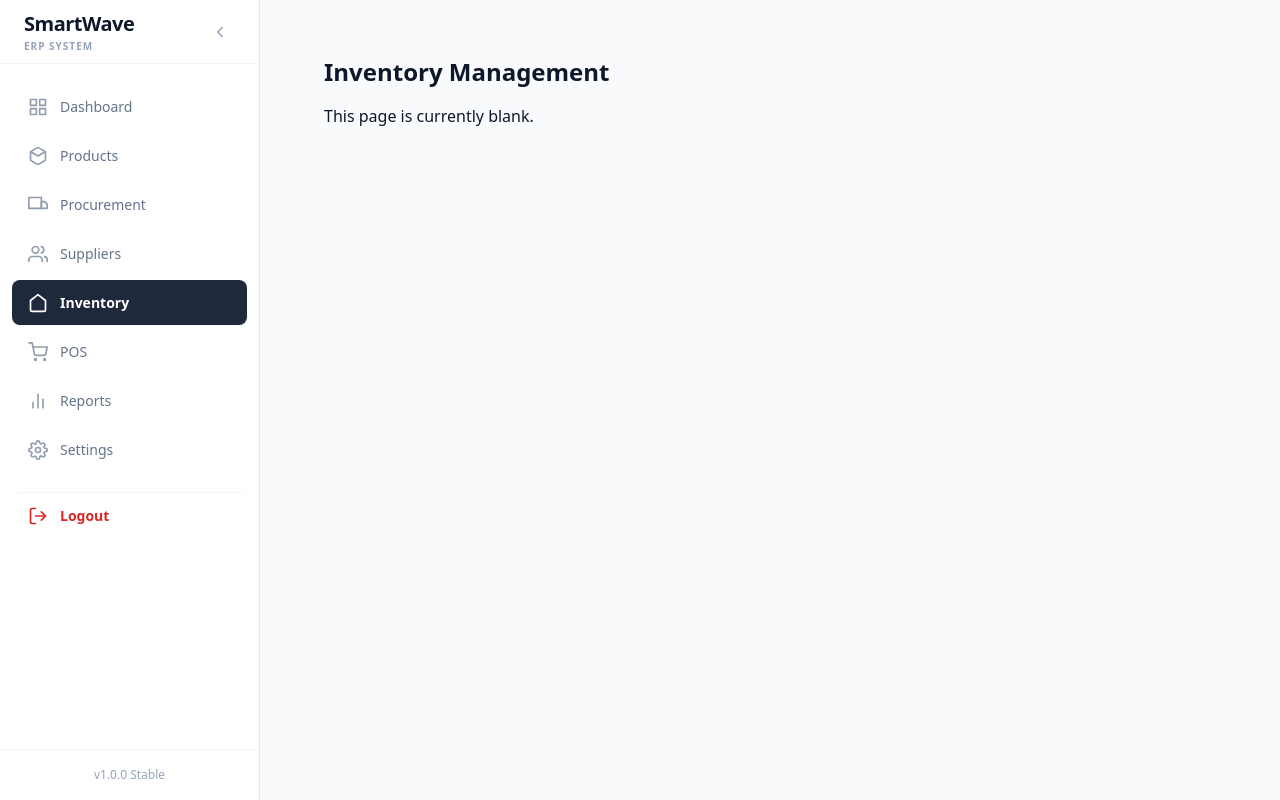
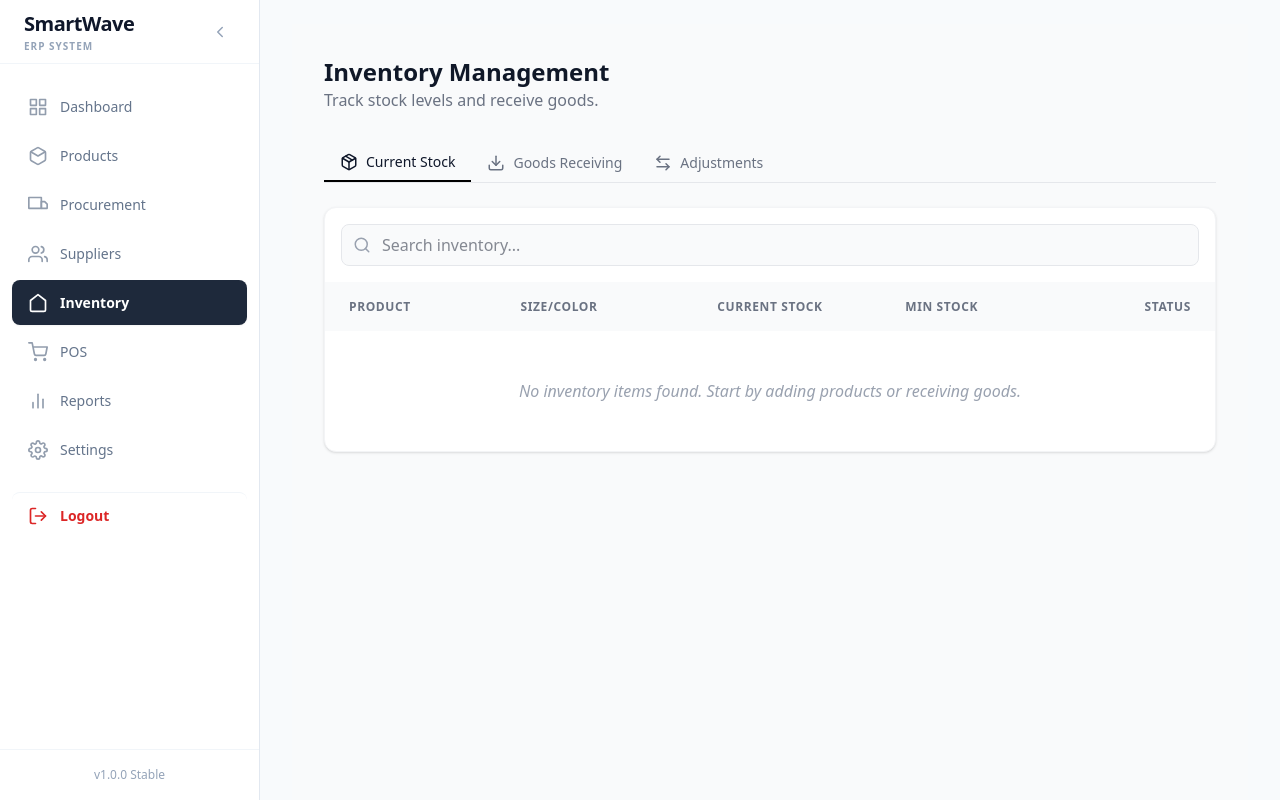
Before and after one commit to kawdoco/SmartWaveERP, a Next.js app in the folder frontend/: page /inventory in a window 1280 px wide. Built offline with nearby package versions, Linux system fonts and the light colour scheme; no server answers.

Commit message:
inventory

```diff
--- a/frontend/src/app/inventory/page.tsx
+++ b/frontend/src/app/inventory/page.tsx
@@ -1,8 +1,62 @@
-export default function InventoryPage() {
+import React from 'react';
+import { Search, Package, ArrowLeftRight, Download } from 'lucide-react';
+
+const InventoryPage = () => {
   return (
-    <div className="p-8">
-      <h1 className="text-2xl font-bold mb-4">Inventory Management</h1>
-      <p>This page is currently blank.</p>
+    <div className="p-8 bg-gray-50 min-h-screen">
+      {/* Header */}
+      <header className="mb-8">
+        <h1 className="text-2xl font-bold text-gray-900">Inventory Management</h1>
+        <p className="text-gray-500">Track stock levels and receive goods.</p>
+      </header>
+
+      {/* Tabs Navigation */}
+      <div className="flex border-b border-gray-200 mb-6">
+        <button className="flex items-center gap-2 px-4 py-2 border-b-2 border-black font-medium text-sm">
+          <Package size={18} />
+          Current Stock
+        </button>
+        <button className="flex items-center gap-2 px-4 py-2 text-gray-500 hover:text-black font-medium text-sm transition-colors">
+          <Download size={18} />
+          Goods Receiving
+        </button>
+        <button className="flex items-center gap-2 px-4 py-2 text-gray-500 hover:text-black font-medium text-sm transition-colors">
+          <ArrowLeftRight size={18} />
+          Adjustments
+        </button>
+      </div>
+
+      {/* Main Table Container */}
+      <div className="bg-white rounded-xl shadow-sm border border-gray-100 overflow-hidden">
+
+        {/* Search Bar Area */}
+        <div className="p-4 border-b border-gray-50">
+          <div className="relative max-w-full">
+            <Search className="absolute left-3 top-1/2 -transform -translate-y-1/2 text-gray-400" size={18} />
+            <input
+              type="text"
+              placeholder="Search inventory..."
+              className="w-full pl-10 pr-4 py-2 bg-gray-50 border border-gray-200 rounded-lg focus:outline-none focus:ring-2 focus:ring-blue-500 transition-all"
+            />
+          </div>
+        </div>
+
+        {/* Table Header */}
+        <div className="grid grid-cols-5 gap-4 px-6 py-4 bg-gray-50 text-xs font-bold text-gray-500 uppercase tracking-wider">
+          <div>Product</div>
+          <div>Size/Color</div>
+          <div className="text-center">Current Stock</div>
+          <div className="text-center">Min Stock</div>
+          <div className="text-right">Status</div>
+        </div>
+
+        {/* Table Body (Empty State/Placeholder) */}
+        <div className="p-12 text-center text-gray-400 italic">
+          No inventory items found. Start by adding products or receiving goods.
+        </div>
+      </div>
     </div>
   );
-}
+};
+
+export default InventoryPage;
```
Also changed, not shown: 2 other files (tests, documents, lock files or other folders).
